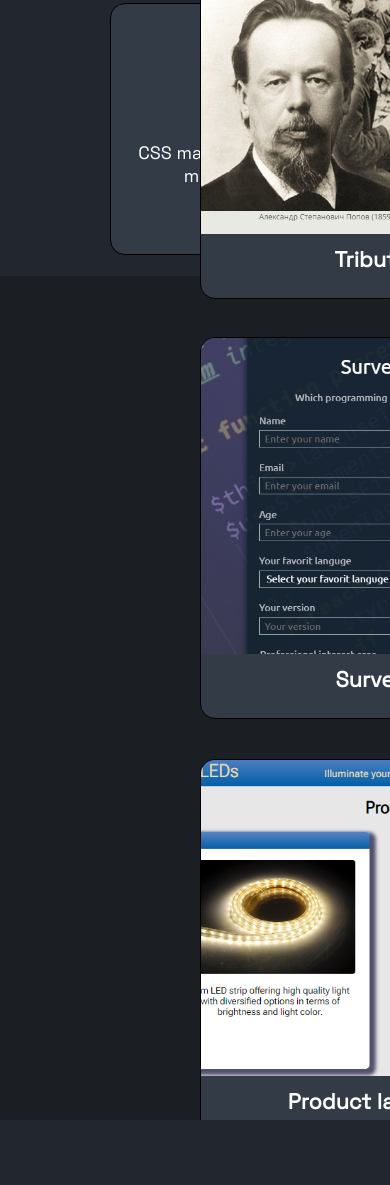
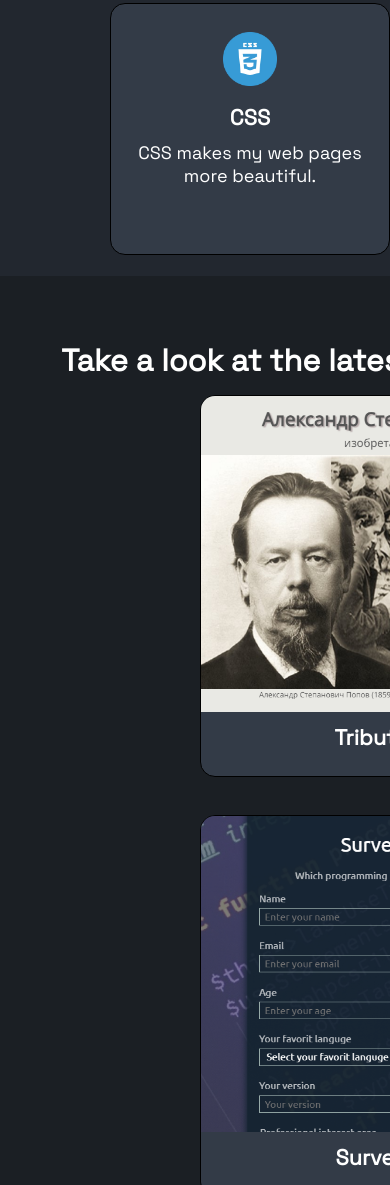
Before and after one commit to kr-aleksey/PortfolioPage, a plain HTML site: page index.html in a window 390 px wide. Shown: the part 1533-2718 px from the top of the page. Drawn offline with Linux system fonts and the light colour scheme.

Commit message:
Исправил баг с высотой портфолио

```diff
--- a/styles.css
+++ b/styles.css
@@ -221,7 +221,7 @@ section {
 }
 
 @media (max-width:860px){
-    #portfolio {
+    #projects {
         min-height: 1800px;
     }
 }
```
